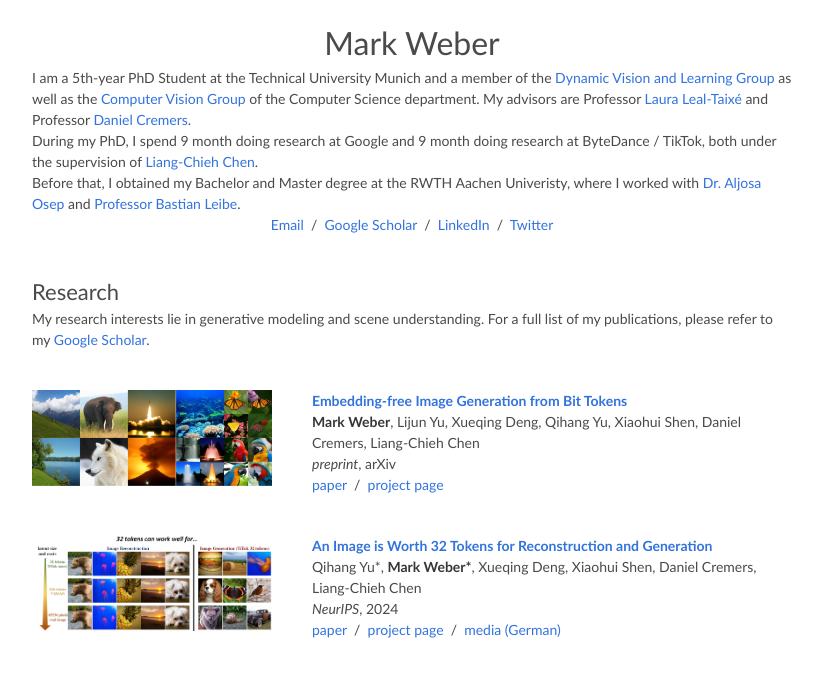
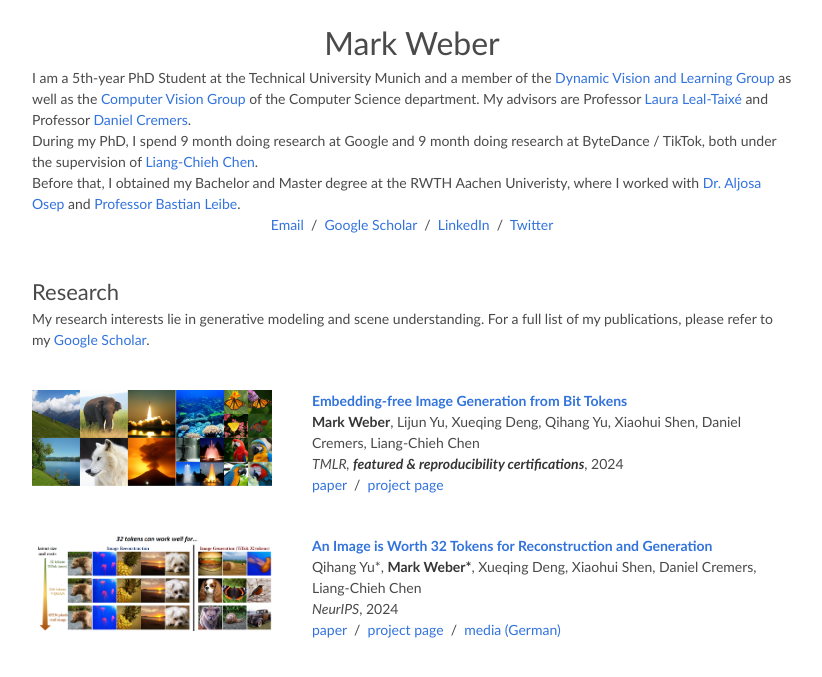
Before and after one commit to weber-mark/weber-mark.github.io, a plain HTML site: page index.html in a window 1280 px wide. Shown: the part 75-752 px from the top of the page, without its empty margins (228-1050 px from the left). Drawn offline with nearby package versions, Linux system fonts and the light colour scheme; some icons are missing; files whose address does not match are found by name.

Commit message:
update tmlr

```diff
--- a/index.html
+++ b/index.html
@@ -136,7 +136,7 @@
                 Daniel Cremers,
                 Liang-Chieh Chen
                 <br>
-                <em>preprint</em>, arXiv
+                <em>TMLR, <strong>featured & reproducibility certifications</strong></em>, 2024
                 <br>
               </p>
               <div class="paper" id="weber2024maskbit">
```
